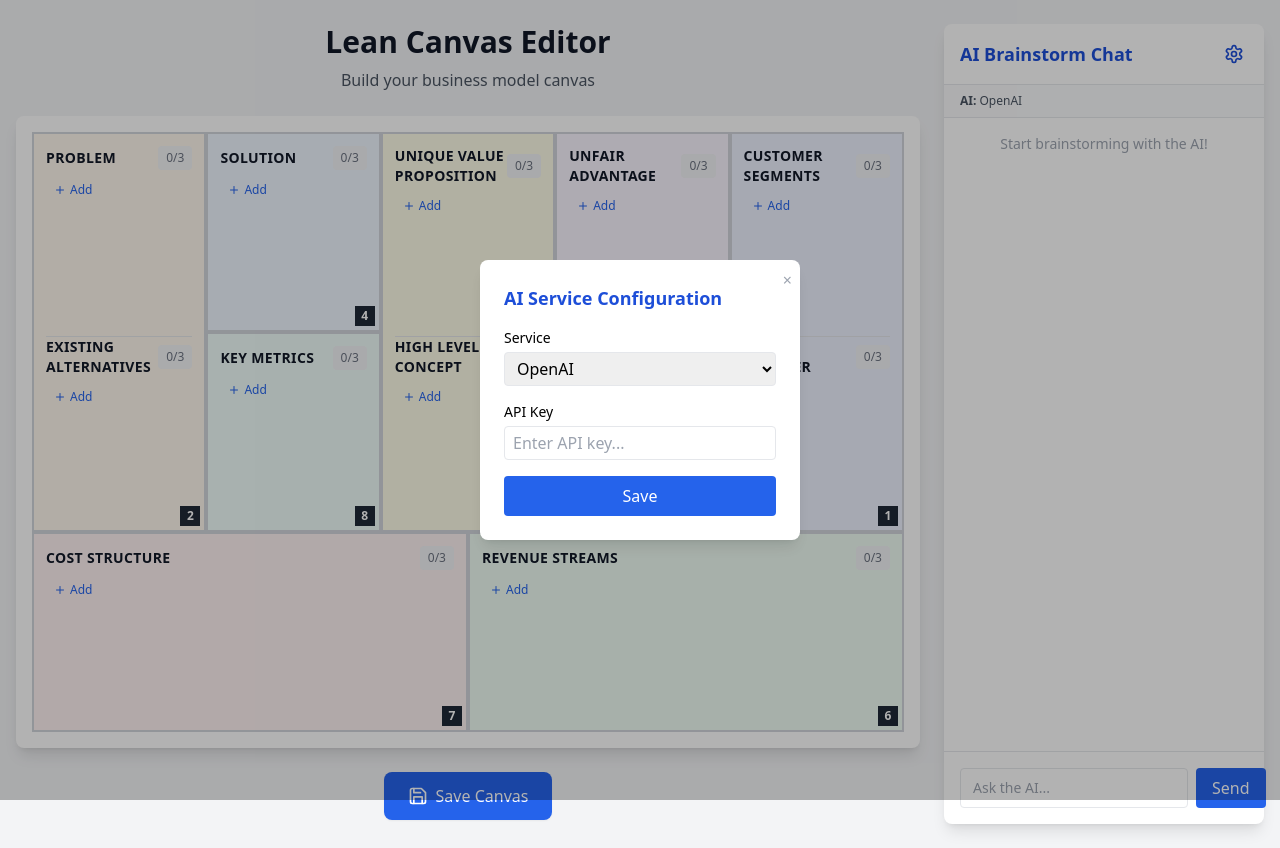
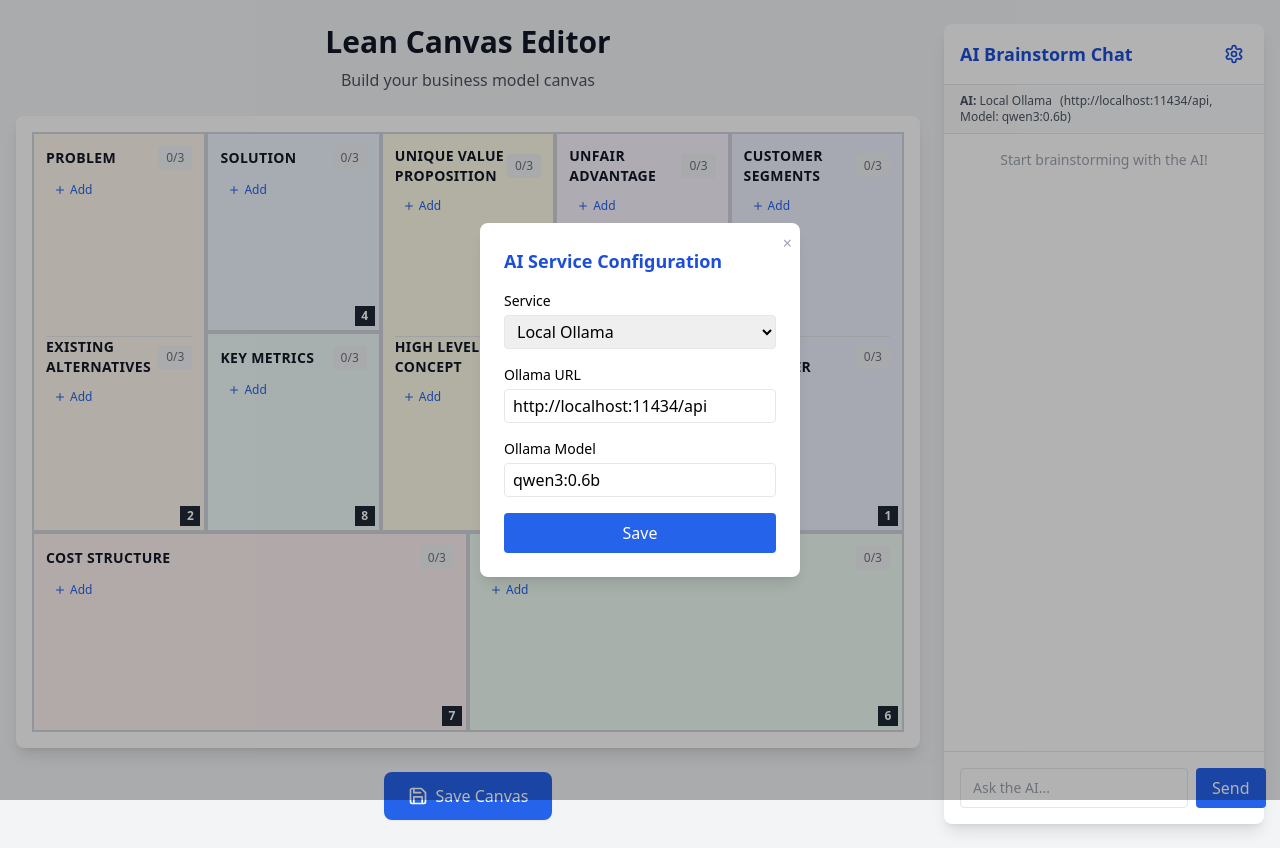
Before and after one commit to sebastianovide/ai-lean-canvas, a React (Vite) app: page / in a window 1280 px wide. Both pictures are taken after a click on the button "Configure AI Service". Built offline with nearby package versions, Linux system fonts and the light colour scheme.

Commit message:
add AI integration with Ollama, update chat functionality to support new AI service, and enhance README with setup instructions

```diff
--- a/package.json
+++ b/package.json
@@ -10,7 +10,9 @@
     "preview": "vite preview"
   },
   "dependencies": {
+    "ai": "^4.3.19",
     "lucide-react": "^0.344.0",
+    "ollama-ai-provider": "^1.2.0",
     "react": "^18.3.1",
     "react-dom": "^18.3.1"
   },
--- a/src/App.tsx
+++ b/src/App.tsx
@@ -1,5 +1,7 @@
 import { useState, useRef, useEffect } from "react";
 import { Save, Plus, Minus, Settings } from "lucide-react";
+import { streamText } from "ai";
+import { createOllama } from "ollama-ai-provider";
 
 interface CanvasSection {
   id: string;
@@ -76,7 +78,7 @@ function App() {
   const [canvas, setCanvas] = useState<CanvasSection[]>(initialCanvas);
   // Chat state
   const [chatMessages, setChatMessages] = useState<
-    { role: "user" | "bot"; content: string }[]
+    { role: "user" | "bot" | "assistant" | "system"; content: string }[]
   >([]);
   const [chatInput, setChatInput] = useState("");
   const chatEndRef = useRef<HTMLDivElement>(null);
@@ -97,12 +99,14 @@ function App() {
   // Config state for AI service
   const [aiConfig, setAIConfig] = useState<{
     service: string;
-    apiKey: string;
-    ollamaUrl?: string;
+    ollamaUrl: string;
+    ollamaModel: string;
+    apiKey: string; // Still keep for other services, though not used by Ollama
   }>({
-    service: "OpenAI",
+    service: "Local Ollama", // Default to Local Ollama
+    ollamaUrl: "http://localhost:11434/api",
+    ollamaModel: "qwen3:0.6b", // Default model
     apiKey: "",
-    ollamaUrl: "http://localhost:11434",
   });
   const [showConfig, setShowConfig] = useState(false);
 
@@ -111,29 +115,68 @@ function App() {
     chatEndRef.current?.scrollIntoView({ behavior: "smooth" });
   }, [chatMessages]);
 
-  // Unified sendMessage: handles both form and programmatic messages, always same bot reply
-  const sendMessage = (eOrContent: React.FormEvent | string) => {
-    let userMsg;
+  // Unified sendMessage: handles both form and programmatic messages, now uses AI SDK
+  const sendMessage = async (eOrContent: React.FormEvent | string) => {
+    let userMsgContent;
     if (typeof eOrContent === "string") {
-      userMsg = { role: "user" as const, content: eOrContent };
+      userMsgContent = eOrContent;
     } else {
       eOrContent.preventDefault();
       if (!chatInput.trim()) return;
-      userMsg = { role: "user" as const, content: chatInput };
+      userMsgContent = chatInput;
       setChatInput("");
     }
-    setChatMessages((msgs) => [...msgs, userMsg]);
+
+    const newUserMessage = {
+      role: "user" as const,
+      content: userMsgContent,
+    };
+    setChatMessages((msgs) => [...msgs, newUserMessage]);
     setAIThinking(true);
-    setTimeout(() => {
+
+    try {
+      const ollama = createOllama({
+        baseURL: aiConfig.ollamaUrl, // Should include /api
+      });
+
+      const result = await streamText({
+        model: ollama(aiConfig.ollamaModel),
+        messages: [...chatMessages, newUserMessage].map((msg) => ({
+          role: msg.role === "bot" ? "assistant" : msg.role, // Map 'bot' to 'assistant' for AI SDK
+          content: msg.content,
+        })),
+      });
+
+      let fullResponse = "";
+      for await (const textDelta of result.textStream) {
+        fullResponse += textDelta;
+        setChatMessages((msgs) => {
+          const lastMsg = msgs[msgs.length - 1];
+          if (lastMsg && lastMsg.role === "bot") {
+            // Update the last message if it's the bot's partial response
+            return [
+              ...msgs.slice(0, msgs.length - 1),
+              { ...lastMsg, content: fullResponse },
+            ];
+          } else {
+            // Otherwise, add a new bot message
+            return [...msgs, { role: "bot", content: fullResponse }];
+          }
+        });
+      }
+    } catch (error) {
+      console.error("Error communicating with Ollama:", error);
       setChatMessages((msgs) => [
         ...msgs,
         {
-          role: "bot" as const,
-          content: `You said: ${userMsg.content}`,
+          role: "bot",
+          content:
+            "Sorry, I couldn't connect to the AI service. Please check your configuration and ensure Ollama is running.",
         },
       ]);
+    } finally {
       setAIThinking(false);
-    }, 500);
+    }
   };
 
   // Helper to get section/subsection title
@@ -599,8 +642,10 @@ function App() {
           <div className="px-4 py-2 text-xs text-gray-600 border-b bg-gray-50">
             <span className="font-semibold">AI: </span>
             {aiConfig.service}
-            {aiConfig.service === "Local Ollama" && aiConfig.ollamaUrl ? (
-              <span className="ml-2">({aiConfig.ollamaUrl})</span>
+            {aiConfig.service === "Local Ollama" ? (
+              <span className="ml-2">
+                ({aiConfig.ollamaUrl}, Model: {aiConfig.ollamaModel})
+              </span>
             ) : null}
           </div>
           {/* Config Modal/Popover */}
@@ -646,6 +691,7 @@ function App() {
                     </select>
                   </div>
                   {aiConfig.service === "Local Ollama" && (
+                    <>
                       <div>
                         <label className="block text-sm font-medium mb-1">
                           Ollama URL
@@ -653,17 +699,36 @@ function App() {
                         <input
                           type="text"
                           className="w-full border rounded px-2 py-1"
-                        value={aiConfig.ollamaUrl || ""}
+                          value={aiConfig.ollamaUrl}
                           onChange={(e) =>
                             setAIConfig((cfg) => ({
                               ...cfg,
                               ollamaUrl: e.target.value,
                             }))
                           }
-                        placeholder="http://localhost:11434"
+                          placeholder="http://localhost:11434/api"
                         />
                       </div>
+                      <div>
+                        <label className="block text-sm font-medium mb-1">
+                          Ollama Model
+                        </label>
+                        <input
+                          type="text"
+                          className="w-full border rounded px-2 py-1"
+                          value={aiConfig.ollamaModel}
+                          onChange={(e) =>
+                            setAIConfig((cfg) => ({
+                              ...cfg,
+                              ollamaModel: e.target.value,
+                            }))
+                          }
+                          placeholder="qwen3:0.6b"
+                        />
+                      </div>
+                    </>
                   )}
+                  {aiConfig.service !== "Local Ollama" && (
                     <div>
                       <label className="block text-sm font-medium mb-1">
                         API Key
@@ -679,9 +744,9 @@ function App() {
                           }))
                         }
                         placeholder="Enter API key..."
-                      disabled={aiConfig.service === "Local Ollama"}
                       />
                     </div>
+                  )}
                   <button
                     type="submit"
                     className="w-full bg-blue-600 text-white py-2 rounded hover:bg-blue-700 transition-colors"
```
Also changed, not shown: 2 other files (tests, documents, lock files or other folders). Lines whose indentation alone changed are shown as unchanged.
